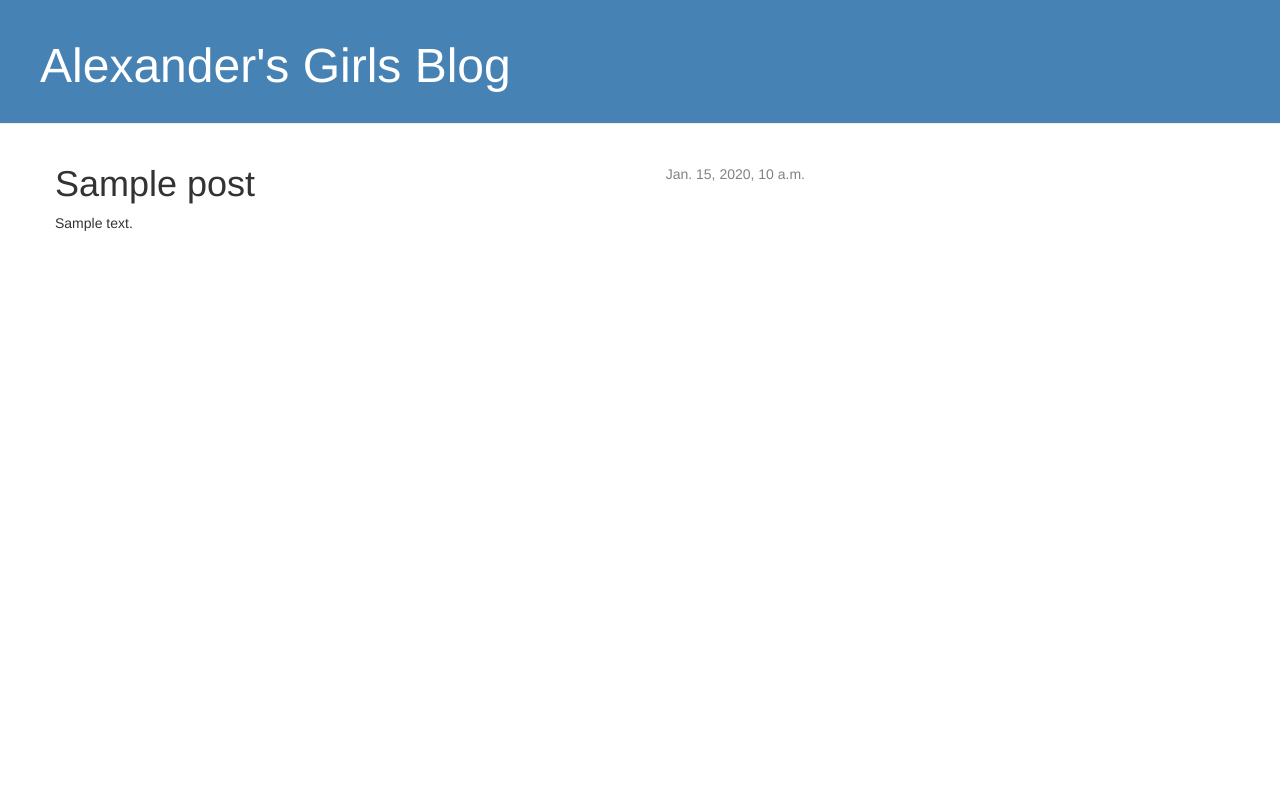
After one commit to apoplavsky/my-first-blog, a Django app: template blog/templates/blog/post_detail.html in a window 1280 px wide. The commit adds this page. Run offline with Django 3.2, Linux system fonts and the light colour scheme; the template is opened without the code that fills it: most values are stand-ins (such as "Sample title", 1, 10 or a date in 2020); some libraries are stand-ins or nearby versions.

Commit message:
Added view and template for detailed blog post as well as CSS for the site.

```diff
--- /dev/null
+++ b/blog/static/css/blog.css
@@ -0,0 +1,49 @@
+
+.page-header {
+    background-color: #4682b4;
+    margin-top: 0;
+    padding: 20px 20px 20px 40px;
+}
+
+.page-header h1, .page-header h1 a, .page-header h1 a:visited, .page-header h1 a:active {
+    color: #ffffff;
+    font-size: 36pt;
+    text-decoration: none;
+}
+
+.content {
+    margin-left: 40px;
+}
+
+h1, h2, h3, h4 {
+    font-family: 'Helvetica', cursive;
+}
+
+.date {
+    float: right;
+    margin-bottom: 40px;
+    color: #828282;
+}
+
+.save {
+    float: right;
+}
+
+.post-form textarea, .post-form input {
+    width: 100%;
+}
+
+.top-menu, .top-menu:hover, .top-menu:visited {
+    color: #ffffff;
+    float: right;
+    font-size: 26pt;
+    margin-right: 20px;
+}
+
+.post {
+    margin-bottom: 70px;
+}
+
+.post h1 a, .post h1 a:visited {
+    color: #000000;
+}
--- /dev/null
+++ b/blog/templates/blog/base.html
@@ -0,0 +1,22 @@
+{% load staticfiles %}
+<html>
+    <head>
+        <title>Alexander's Girls blog</title>
+        <link rel="stylesheet" href="//maxcdn.bootstrapcdn.com/bootstrap/3.2.0/css/bootstrap.min.css">
+        <link rel="stylesheet" href="//maxcdn.bootstrapcdn.com/bootstrap/3.2.0/css/bootstrap-theme.min.css">
+        <link rel="stylesheet" href="{% static "css/blog.css" %}">
+    </head>
+<body>
+    <div class="page-header">
+        <h1><a href="/">Alexander's Girls Blog</a></h1>
+    </div>
+    <div class="content container">
+        <div class="row">
+            <div class="col-md-8">
+            {% block content %}
+            {% endblock %}
+            </div>
+        </div>
+    </div>
+</body>
+</html>
--- /dev/null
+++ b/blog/templates/blog/post_detail.html
@@ -0,0 +1,13 @@
+{% extends "blog/base.html" %}
+
+{% block content %}
+    <div class="post">
+        {% if post.published_date %}
+            <div class="date">
+                {{ post.published_date }}
+            </div>
+        {% endif %}
+        <h1>{{ post.title }}</h1>
+        <p>{{ post.text|linebreaks }}</p>
+    </div>
+{% endblock %}
--- a/blog/urls.py
+++ b/blog/urls.py
@@ -1,8 +1,7 @@
-# -*- coding: utf-8 -*-
-
-from django.conf.urls import url
+from django.conf.urls import include, url
 from . import views
 
 urlpatterns = [
     url(r'^$', views.post_list, name='post_list'),
+    url(r'^post/(?P<pk>[0-9]+)/$', views.post_detail, name='post_detail'),
 ]
--- a/blog/views.py
+++ b/blog/views.py
@@ -1,9 +1,15 @@
 from django.shortcuts import render
 from django.utils import timezone
 from .models import Post
+from django.shortcuts import render, get_object_or_404
+
 
 
 # Create your views here.
 def post_list(request):
     posts = Post.objects.filter(published_date__lte=timezone.now()).order_by('published_date')
     return render(request, 'blog/post_list.html', {'posts': posts})
+
+def post_detail(request, pk):
+    post = get_object_or_404(Post, pk=pk)
+    return render(request, 'blog/post_detail.html', {'post': post})
```
Also changed, not shown: blog/templates/blog/post_list.html (+10 -18 lines).
